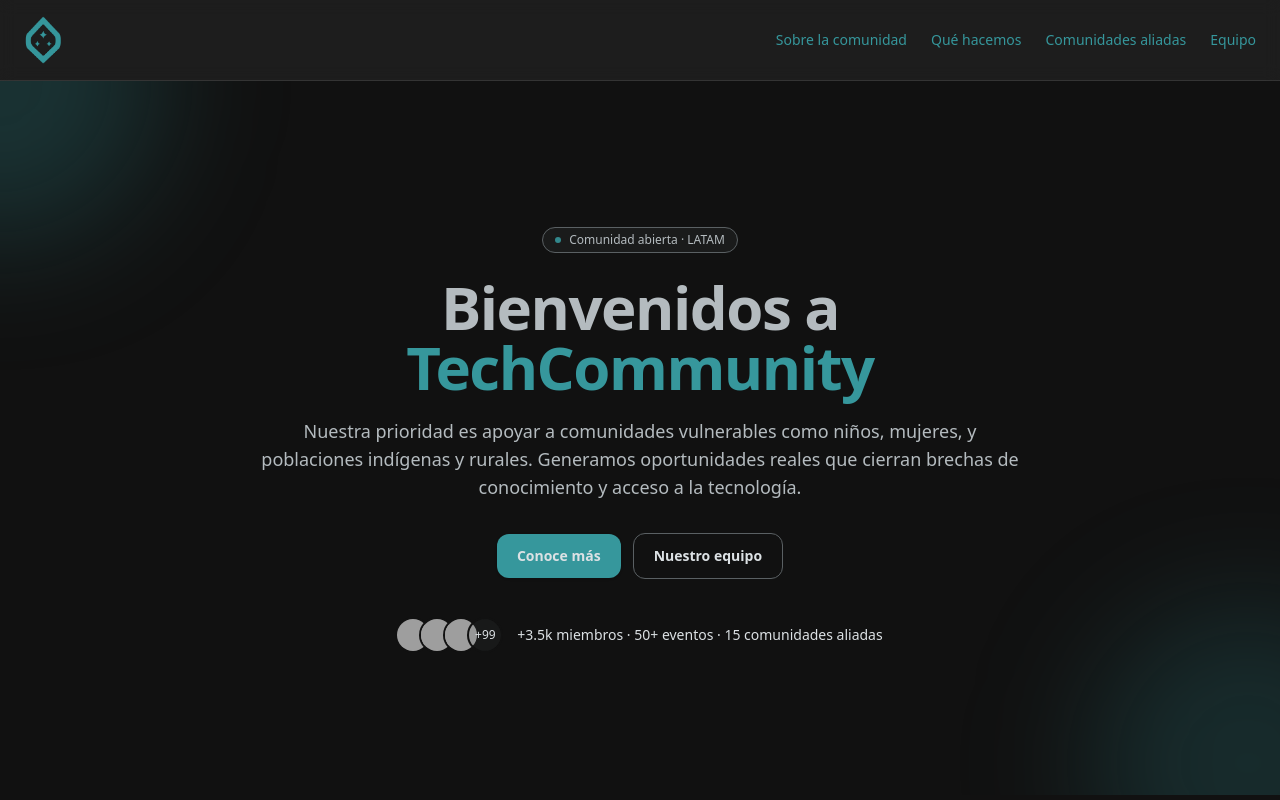
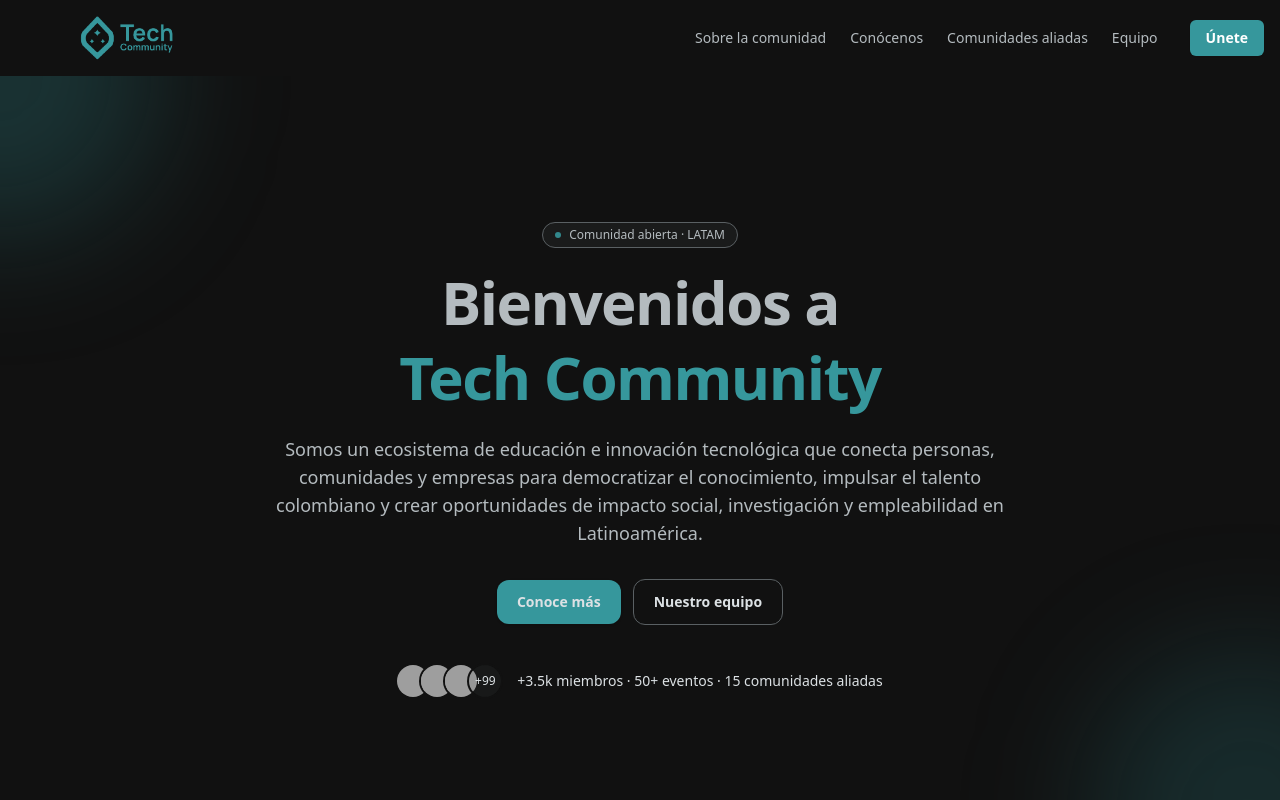
Before and after one commit to techcommunitycol/web-tech-community, a React (Vite) app: page / in a window 1280 px wide. Shown: the top 800 px of the page. Built offline with nearby package versions, Linux system fonts and the light colour scheme; grey boxes are pictures that could not be loaded.

Commit message:
feat: new navbar

```diff
--- a/src/app/layout/Footer.tsx
+++ b/src/app/layout/Footer.tsx
@@ -1,7 +1,7 @@
 export default function Footer() {
   return (
     <footer className="mt-20 border-t border-white/10 py-6 text-center text-sm text-slate-400">
-      © {new Date().getFullYear()} TechCommunity - @techcommunity.col
+      © {new Date().getFullYear()} Tech Community - @techcommunity.col
     </footer>
   );
 }
--- a/src/app/layout/Navbar.tsx
+++ b/src/app/layout/Navbar.tsx
@@ -4,35 +4,61 @@
 
 export default function Navbar() {
   const [open, setOpen] = useState(false);
+
   return (
-    <header className="sticky top-0 z-50 backdrop-blur bg-white/5 border-b border-white/10">
-      <div className="container mx-auto px-6 py-4 flex items-center justify-between">
-        <a href="#" className="flex items-center">
-          <img src={techCommunityLogoSinFondo} alt="TechCommunity Logo" className="h-12 w-auto" />
-        </a>
-        <nav className="hidden md:flex gap-6 text-sm text-slate-200">
+    <header className="w-full z-50">
+      <nav className="container mx-auto flex items-center justify-between px-4 py-3 md:py-4">
+        <div className="flex items-center gap-4">
+          <a href="/" className="inline-flex items-center gap-5 ml-8 md:ml-16">
+            <img
+            src={techCommunityLogoSinFondo}
+            alt="TechCommunity"
+            className="h-10 md:h-14 lg:h-11 w-auto"
+            />
+          </a>
+        </div>
+
+        <div className="hidden md:flex items-center gap-6">
           {NAV_LINKS.map((l) => (
-            <a key={l.href} href={l.href} className="hover:text-white">
+            <a key={l.href} href={l.href} className="nav-link">
               {l.label}
             </a>
           ))}
-        </nav>
-        <button onClick={() => setOpen(!open)} className="md:hidden text-white">
-          ☰
+
+          <a
+            href="https://docs.google.com/forms/d/e/1FAIpQLSej9YnbVigK3eZzdj3qGjNKyhwkzFEpjWOchne6q4ygZ4hlkg/viewform?fbclid=PAVERDUAMasSFleHRuA2FlbQIxMAABp98eg6mPFEbYuzxbXFRjqsfqacUx3Q2deFFB-rqcluHRL7x-NPvYLcoGj211_aem_HnpiYPr7HHmTiy07AM235Q"
+            className="ml-2 inline-flex items-center rounded-md bg-primary px-4 py-2 text-sm font-semibold text-white shadow-sm hover:brightness-95 focus:outline-none"
+          >
+            Únete
+          </a>
+        </div>
+
+        <button
+          onClick={() => setOpen((s) => !s)}
+          className="md:hidden inline-flex items-center justify-center p-2 rounded-md text-gray-200 hover:bg-[rgba(255,255,255,0.03)]"
+          aria-label="Abrir menú"
+        >
+          <svg className="h-6 w-6" fill="none" viewBox="0 0 24 24" stroke="currentColor" strokeWidth="2">
+            <path strokeLinecap="round" strokeLinejoin="round" d={open ? "M6 18L18 6M6 6l12 12" : "M4 6h16M4 12h16M4 18h16"} />
+          </svg>
         </button>
-      </div>
+      </nav>
+
       {open && (
-        <div className="md:hidden px-6 py-3 space-y-2">
-          {NAV_LINKS.map((l) => (
+        <div className="md:hidden border-t border-gray-800 bg-gray-900/80 backdrop-blur-sm">
+          <div className="container mx-auto px-4 py-4 flex flex-col gap-3">
+            {NAV_LINKS.map((l) => (
+              <a key={l.href} href={l.href} className="nav-link block" onClick={() => setOpen(false)}>
+                {l.label}
+              </a>
+            ))}
             <a
-              key={l.href}
-              href={l.href}
-              className="block text-slate-200"
-              onClick={() => setOpen(false)}
+              href="/join"
+              className="mt-2 inline-flex w-full items-center justify-center rounded-md bg-primary px-4 py-2 text-sm font-semibold text-gray-900"
             >
-              {l.label}
+              Únete
             </a>
-          ))}
+          </div>
         </div>
       )}
     </header>
--- a/src/index.css
+++ b/src/index.css
@@ -6,6 +6,24 @@
   --gray-300: #B4BBBF;
   --gray-200: #DCE1E4;
 }
+
+/* mejorar tipografía y contraste del navbar */
+.nav-link {
+  @apply text-sm font-medium text-gray-300 hover:text-primary transition-colors;
+}
+
+/* active / focus style para links en navbar */
+.nav-link:where(.active, .aria-current) {
+  @apply text-primary;
+  box-shadow: 0 2px 0 0 var(--color-primary);
+}
+
+/* fallback utilities si no aplicas @apply en tu pipeline: */
+.nav-link { color: #b4bbbf; font-weight: 500; }
+.nav-link:hover { color: var(--color-primary); transition: color .15s ease-in-out; }
+
+/* opcional: suavizar fuentes */
+html { -webkit-font-smoothing: antialiased; -moz-osx-font-smoothing: grayscale; }
 
 @tailwind base;
 @tailwind components;
--- a/src/pages/home/Hero.tsx
+++ b/src/pages/home/Hero.tsx
@@ -16,13 +16,15 @@
 
           <div className="mt-6">
             <h1 className="text-4xl md:text-6xl font-extrabold tracking-tight">
-              Bienvenidos a <span className="text-primary">TechCommunity</span>
+              Bienvenidos a
+              <span className="block mt-2 leading-tight">
+                <span className="text-primary">Tech Community</span>
+              </span>
             </h1>
           </div>
 
           <p className="mt-5 text-lg text-gray-300">
-            Nuestra prioridad es apoyar a comunidades vulnerables como niños, mujeres, y poblaciones indígenas y rurales.
-            Generamos oportunidades reales que cierran brechas de conocimiento y acceso a la tecnología.
+            Somos un ecosistema de educación e innovación tecnológica que conecta personas, comunidades y empresas para democratizar el conocimiento, impulsar el talento colombiano y crear oportunidades de impacto social, investigación y empleabilidad en Latinoamérica.
           </p>
 
           <div className="mt-8 flex items-center justify-center gap-3">
--- a/src/shared/lib/constants.ts
+++ b/src/shared/lib/constants.ts
@@ -1,6 +1,6 @@
 export const NAV_LINKS = [
   { label: "Sobre la comunidad", href: "#about" },
-  { label: "Qué hacemos", href: "#what-we-do" },
+  { label: "Conócenos", href: "#what-we-do" },
   { label: "Comunidades aliadas", href: "#allies" },
   { label: "Equipo", href: "#team" },
 ];
```
Also changed, not shown: src/assets/techCommunityLogoSinFondo.png.
